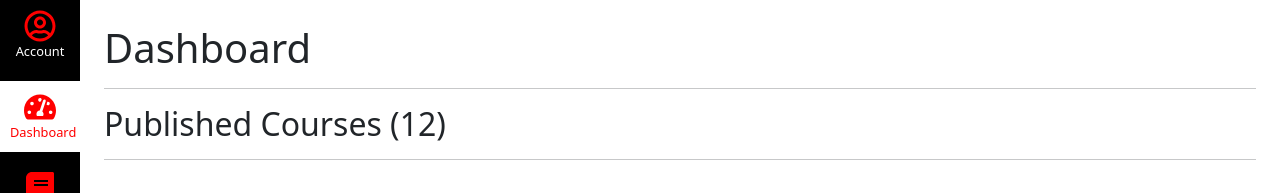
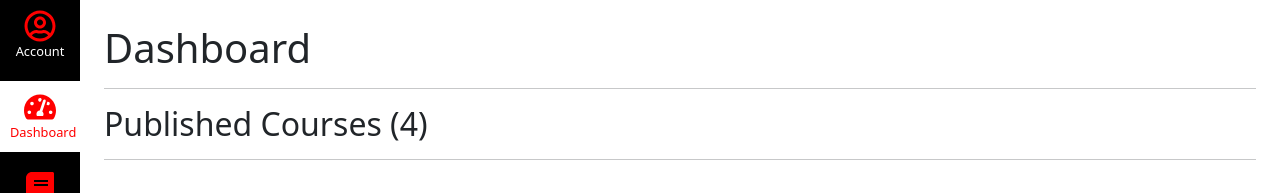
Before and after one commit to gauravtejwani24/kanbas-react-web-app, a React (Create React App) app: page /#/Kanbas/Dashboard in a window 1280 px wide. Shown: the top 193 px of the page. Built offline with nearby package versions, Linux system fonts and the light colour scheme.

Commit message:
a3 small change

```diff
--- a/src/Kanbas/Dashboard/index.tsx
+++ b/src/Kanbas/Dashboard/index.tsx
@@ -5,7 +5,7 @@ function Dashboard() {
   return (
     <div className="p-4">
       <h1>Dashboard</h1>              <hr />
-      <h2>Published Courses (12)</h2> <hr />
+      <h2>Published Courses (4)</h2> <hr />
       <div className="row">
         <div className="row row-cols-1 row-cols-md-5 g-4">
           {courses.map((course) => (
```
